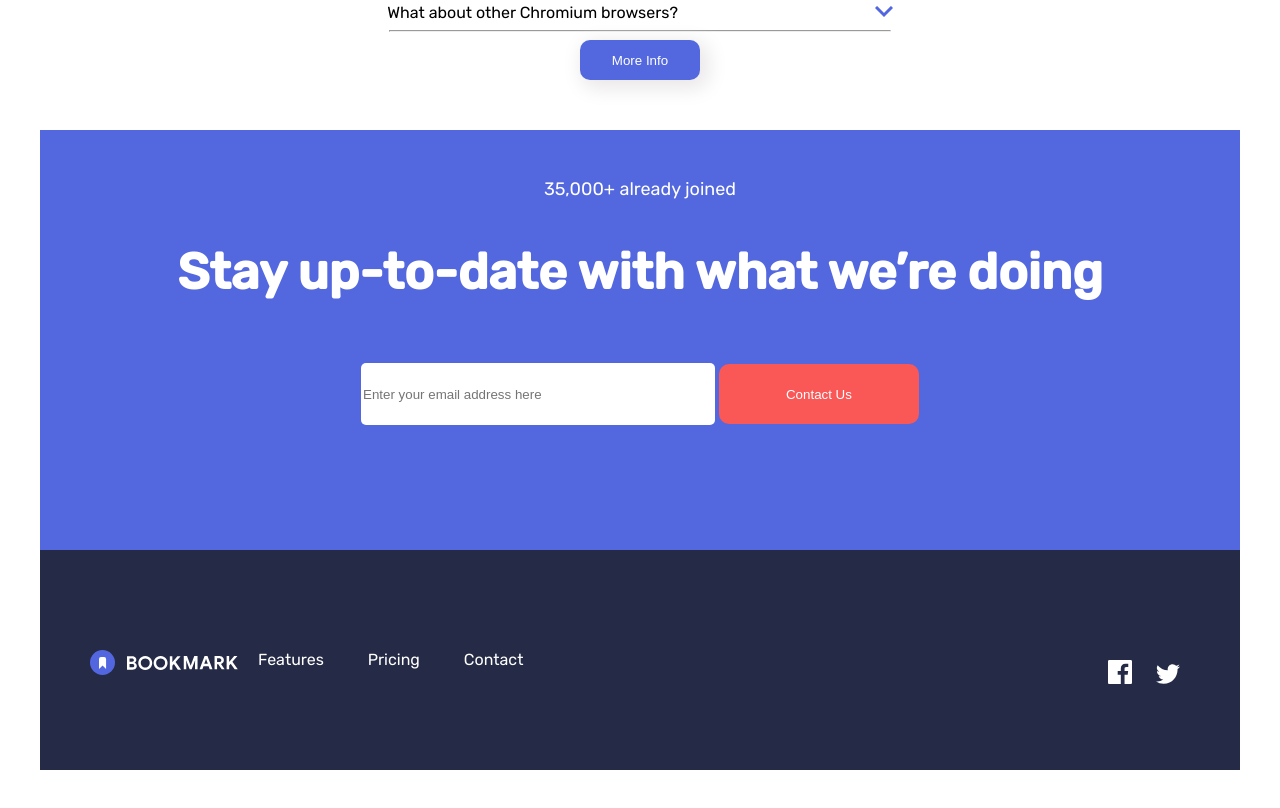
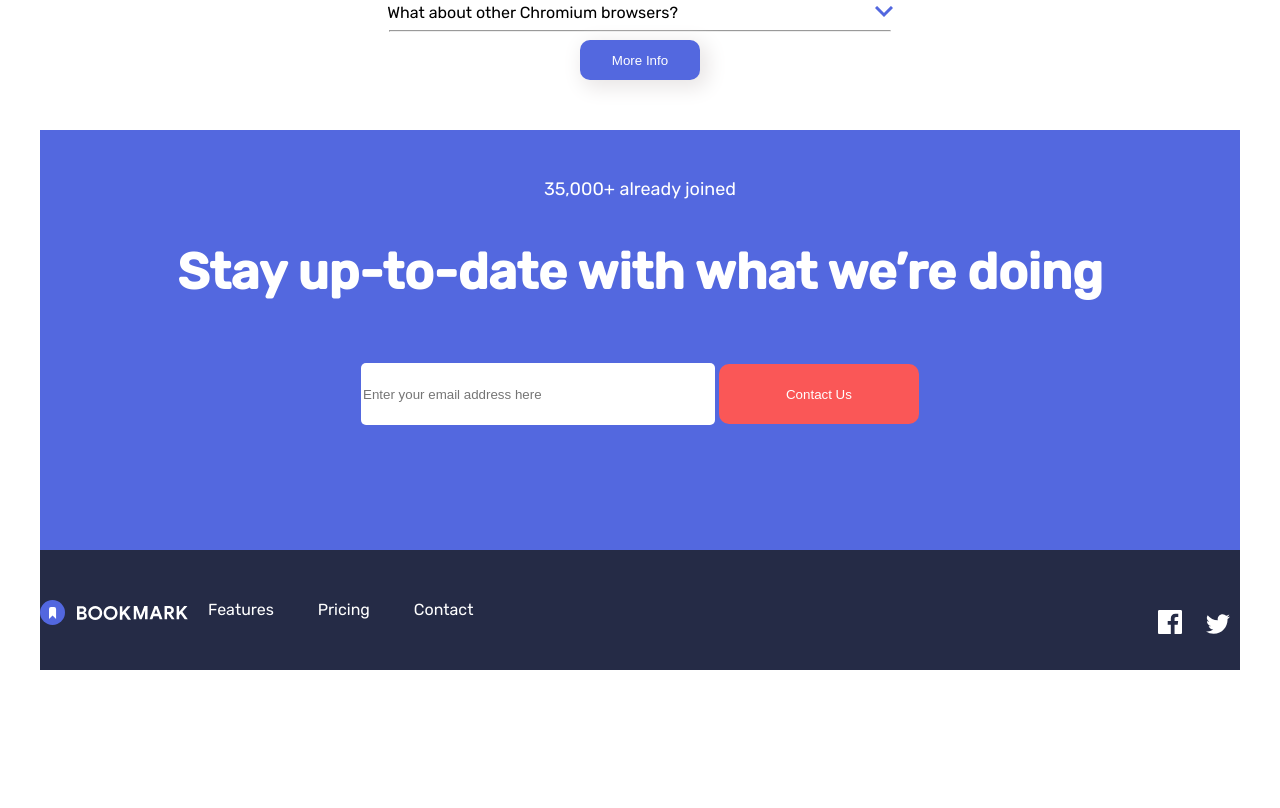
Before and after one commit to Lawanaji/bookmark-landing-page-master, a plain HTML site: page index.html in a window 1280 px wide. Shown: the part 2107-2915 px from the top of the page. After the commit the page ends 2817 px from the top, so only its background shows below. Drawn offline with nearby package versions, Linux system fonts and the light colour scheme; files that its build step writes are made by us from their sources.

Commit message:
Update index.scss
update on footer

```diff
--- a/index.scss
+++ b/index.scss
@@ -341,11 +341,12 @@ nav ul {
   padding: 20px;
 }
 .foot {
+  width: 100%;
   background: hsl(229, 31%, 21%);
   height: 15vh;
   display: flex;
   justify-content: space-between;
-  padding: 50px;
+  // padding: 50px;
   // background: #f4f4f7;
 
 }
```
